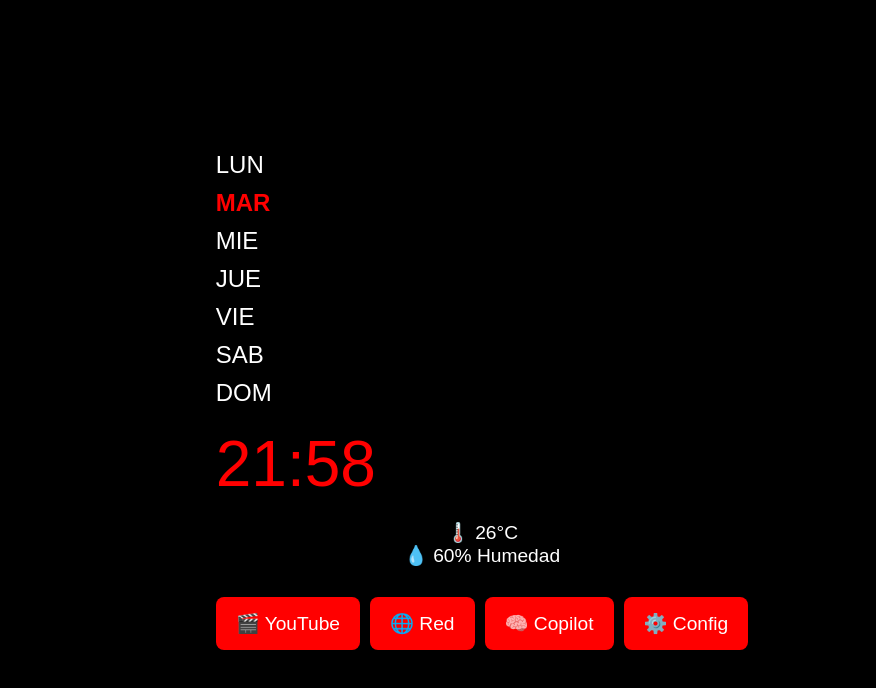
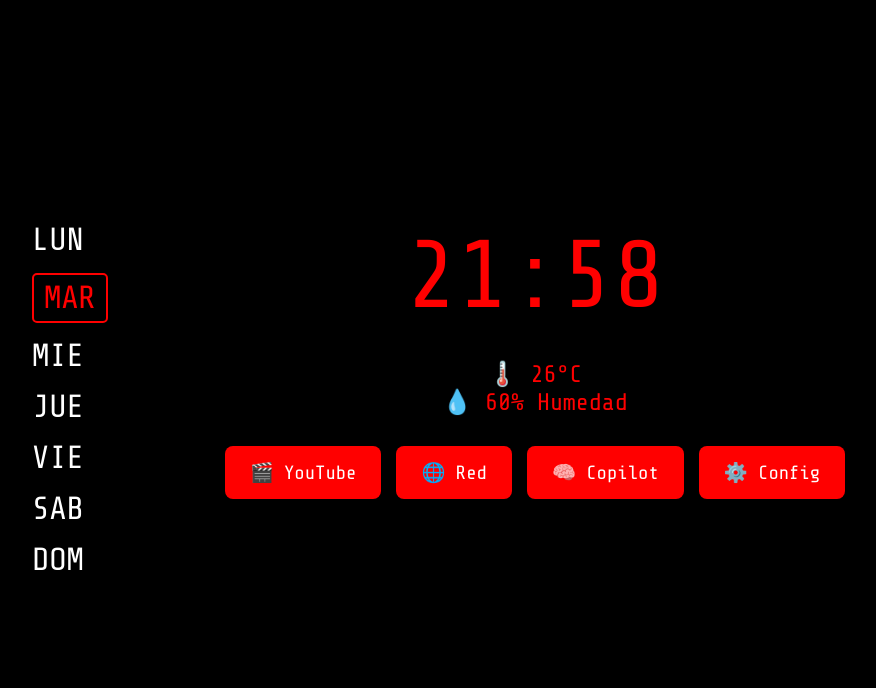
Before and after one commit to keevindiaz/tablethour, a plain HTML site: page index.html in a window 1280 px wide. Shown: the whole page, without its empty margins (158-1034 px from the left). Drawn offline with nearby package versions, Linux system fonts and the light colour scheme.

Commit message:
Update style.css

```diff
--- a/style.css
+++ b/style.css
@@ -1,62 +1,79 @@
+@import url('https://fonts.googleapis.com/css2?family=Share+Tech+Mono&display=swap');
+
 body {
   margin: 0;
-  font-family: sans-serif;
   background-color: black;
+  font-family: 'Share Tech Mono', monospace;
   color: white;
+  height: 100vh;
   display: flex;
   justify-content: center;
   align-items: center;
-  height: 100vh;
 }
 
-.container {
+.panel {
+  display: flex;
+  flex-direction: row;
+  width: 100%;
+  max-width: 900px;
+  padding: 20px;
+}
+
+.left-column {
   display: flex;
   flex-direction: column;
-  align-items: center;
-  width: 100%;
-  max-width: 600px;
-}
-
-.clock {
-  font-size: 4em;
-  color: red;
-  margin-bottom: 20px;
+  justify-content: center;
+  margin-right: 30px;
 }
 
 .days {
   display: flex;
   flex-direction: column;
-  gap: 10px;
-  margin-bottom: 20px;
+  gap: 15px;
 }
 
 .day {
-  font-size: 1.5em;
+  font-size: 2em;
   color: white;
 }
 
 .day.active {
   color: red;
-  font-weight: bold;
+  border: 2px solid red;
+  padding: 5px 10px;
+  border-radius: 5px;
+}
+
+.main-column {
+  flex: 1;
+  display: flex;
+  flex-direction: column;
+  align-items: center;
+  gap: 30px;
+}
+
+.clock {
+  font-size: 6em;
+  color: red;
 }
 
 .weather {
-  font-size: 1.2em;
-  margin-bottom: 30px;
+  font-size: 1.5em;
+  color: red;
   text-align: center;
 }
 
 .buttons {
   display: flex;
+  gap: 15px;
   flex-wrap: wrap;
-  gap: 10px;
   justify-content: center;
 }
 
 .btn {
   background-color: red;
   color: white;
-  padding: 15px 20px;
+  padding: 15px 25px;
   text-decoration: none;
   font-size: 1.2em;
   border-radius: 8px;
```
